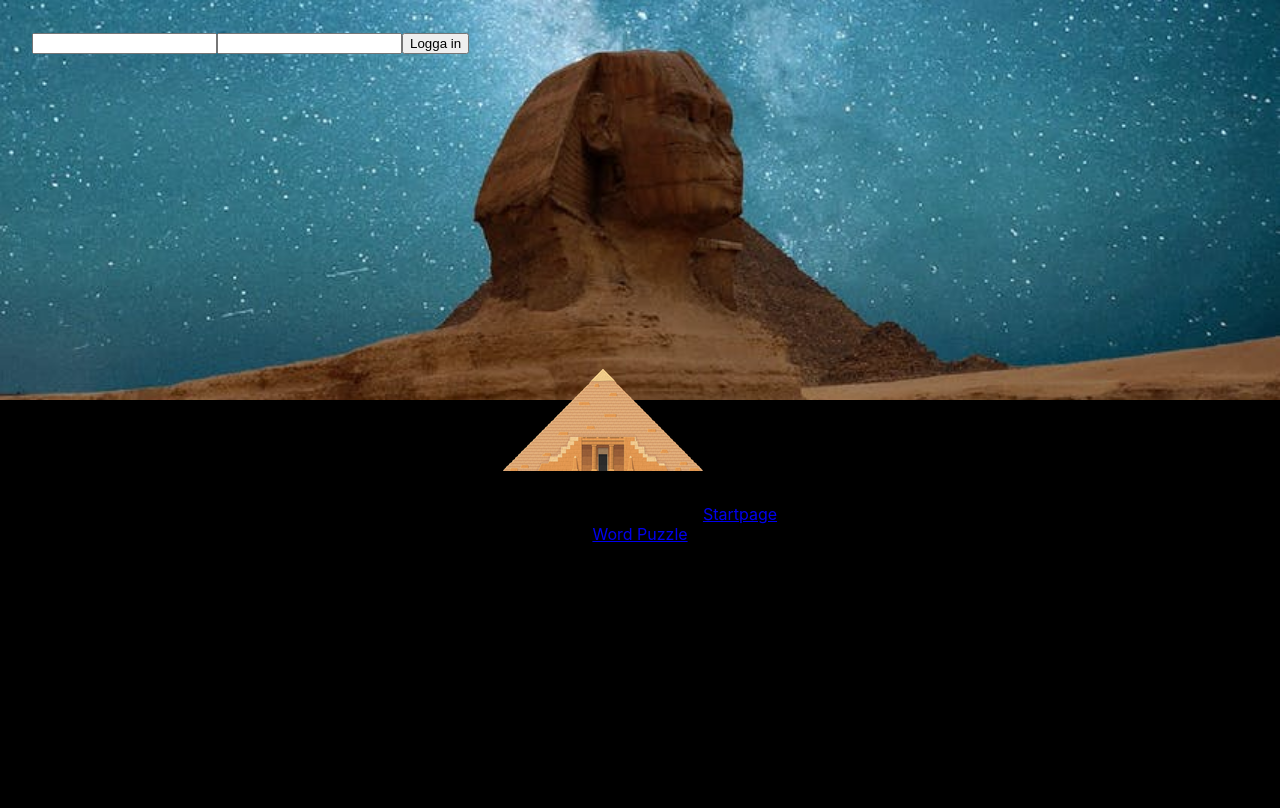
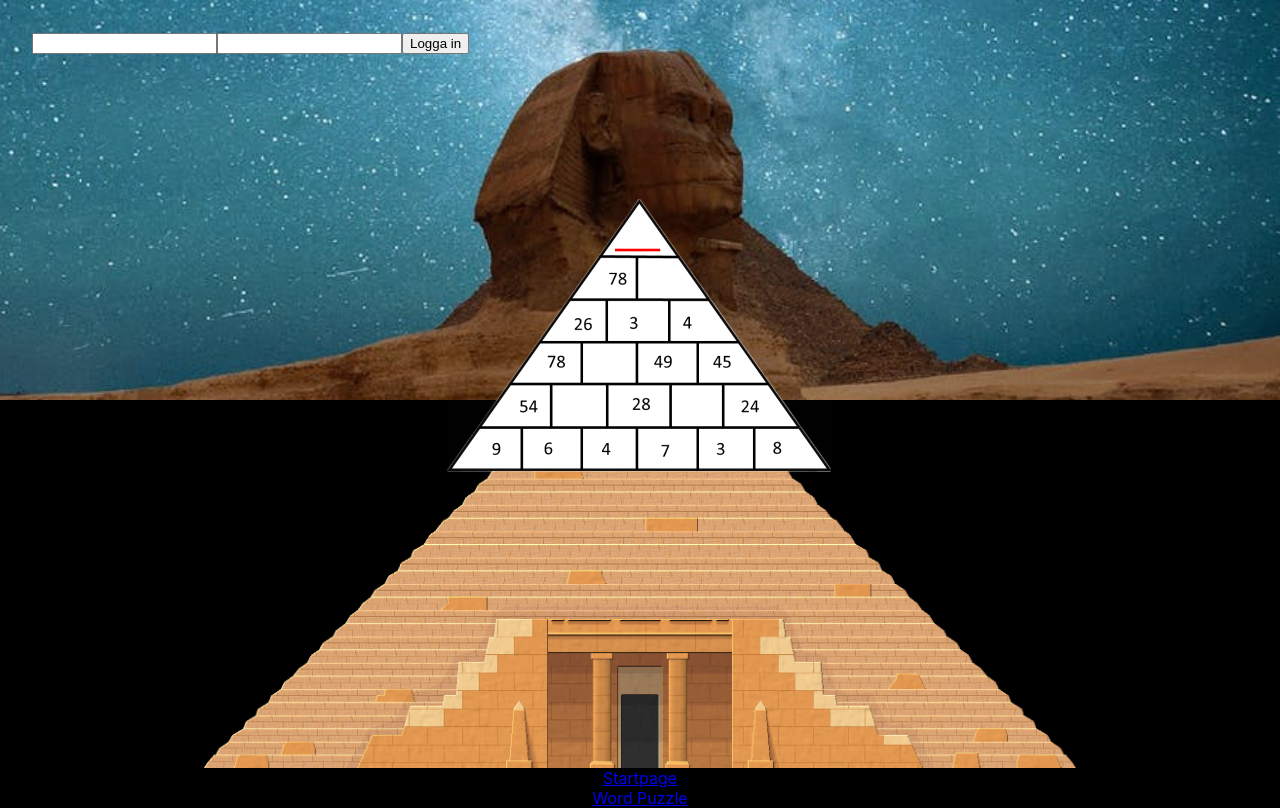
Before and after one commit to Eraze86/escaperoom, a React (Create React App) app: page /pyramidpuzzle in a window 1280 px wide. Built offline with nearby package versions, Linux system fonts and the light colour scheme.

Commit message:
fixed pyramid puzzle

```diff
--- a/src/components/Pyramidpuzzle.tsx
+++ b/src/components/Pyramidpuzzle.tsx
@@ -1,5 +1,7 @@
 import pyramid from "../img/pussle2/pyramid.png"
-import { ImgPyramid } from "./Styled/img"
+import pyramidP from "../img/pussle2/pyramidgame.png"
+import { DivPyramid } from "./Styled/div"
+import { ImgPGame, ImgPyramid } from "./Styled/img"
 import { Section } from "./Styled/section"
 
 export function PyramidPuzzle(){
@@ -7,9 +9,15 @@ export function PyramidPuzzle(){
 
     return(<>
 <Section>
-     <ImgPyramid src={ pyramid } alt="Pyramid"/>
+     <DivPyramid>
+        <div>
+
+        </div>
+        <ImgPyramid src={ pyramid } alt="Pyramid"/>
+        <ImgPGame src={ pyramidP } alt="Pyramidpuzzle"/><br/>
+     </DivPyramid>
      <a href="/">Startpage</a><br/>
-    <a href="/wordpuzzle">Word Puzzle</a><br/>
+    <a href="/wordpuzzle">Word Puzzle</a>
 
     </Section>
     </>)
--- a/src/components/Styled/div.tsx
+++ b/src/components/Styled/div.tsx
@@ -21,3 +21,10 @@ export const DivPuzzleOne= styled.div`
 margin: 4rem 2rem 2rem 2rem ;
 background-color: white;
 `
+
+export const DivPyramid= styled.div`
+width: 100vw;
+display: flex;
+justify-content: center;
+
+`
--- a/src/components/Styled/img.tsx
+++ b/src/components/Styled/img.tsx
@@ -14,4 +14,15 @@ background-color: white;
 border: 1px solid black;
 
 `
-export const ImgPyramid = styled.img``
+export const ImgPyramid = styled.img`
+height: 28rem;
+
+
+`
+export const ImgPGame = styled.img`
+position: absolute;
+top: 0rem;
+
+
+
+`
--- a/src/components/wordpuzzle.tsx
+++ b/src/components/wordpuzzle.tsx
@@ -40,16 +40,16 @@ export function WordPuzzle(){
     <ImgHier src={ L } alt="hieroglyphics"/>
     <ImgHier src={ O } alt="hieroglyphics"/>
     <ImgHier src={ O } alt="hieroglyphics"/>
-    <ImgHier src={ KX } alt="hieroglyphics"/>
+    <ImgHier src={ KX } alt="hieroglyphics"/><br/>
     <ImgHier src={ B } alt="hieroglyphics"/>
     <ImgHier src={ E } alt="hieroglyphics"/>
     <ImgHier src={ H } alt="hieroglyphics"/>
     <ImgHier src={ I } alt="hieroglyphics"/>
     <ImgHier src={ N } alt="hieroglyphics"/>
-    <ImgHier src={ D } alt="hieroglyphics"/>
+    <ImgHier src={ D } alt="hieroglyphics"/><br/>
     <ImgHier src={ T } alt="hieroglyphics"/>
     <ImgHier src={ H } alt="hieroglyphics"/>
-    <ImgHier src={ E } alt="hieroglyphics"/>
+    <ImgHier src={ E } alt="hieroglyphics"/><br/>
     <ImgHier src={ T } alt="hieroglyphics"/>
     <ImgHier src={ VW } alt="hieroglyphics"/>
 <br/>
```
Also changed, not shown: src/img/pussle2/pyramid.png, src/img/pussle2/pyramidgame.png (added).
